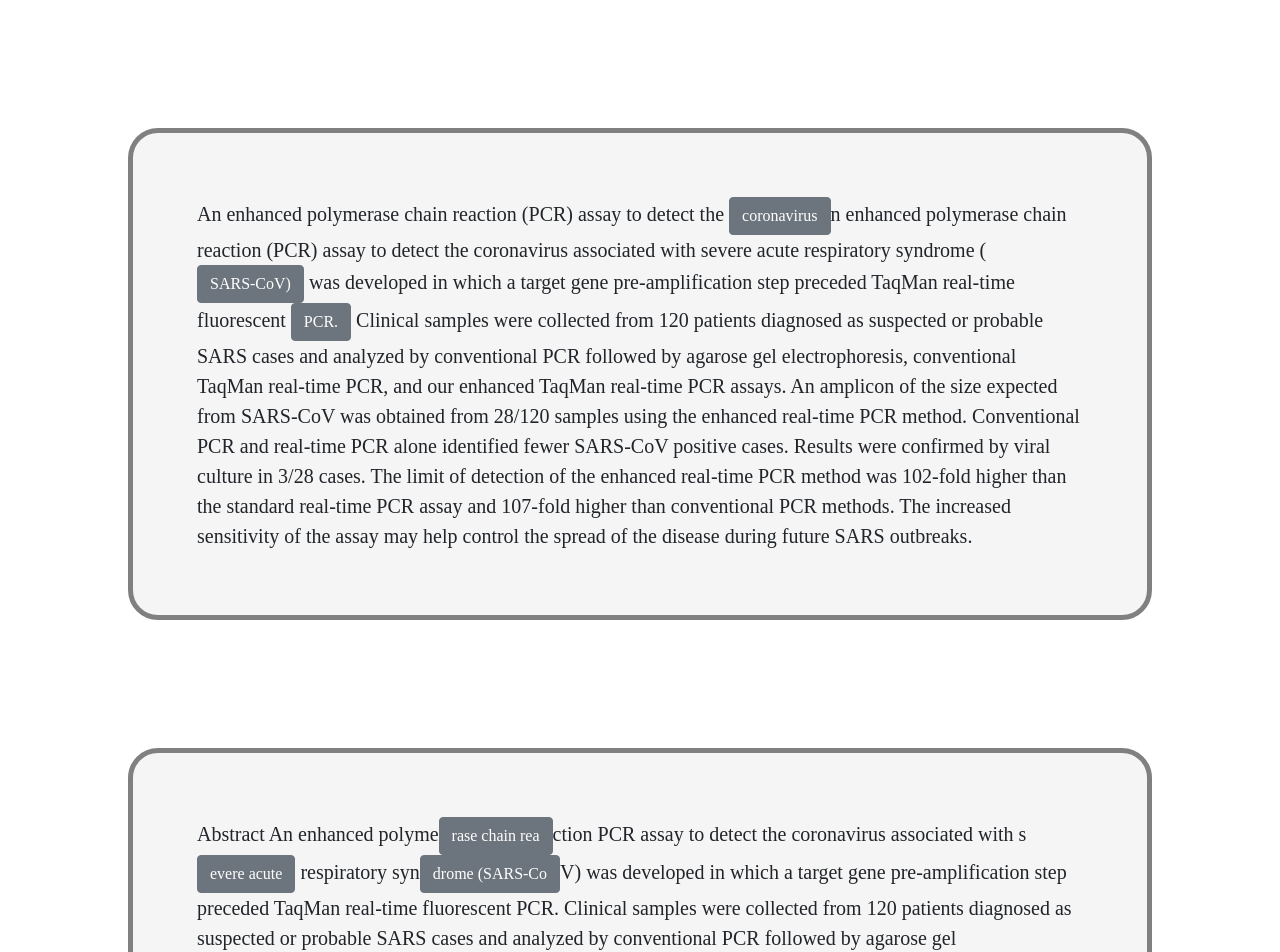
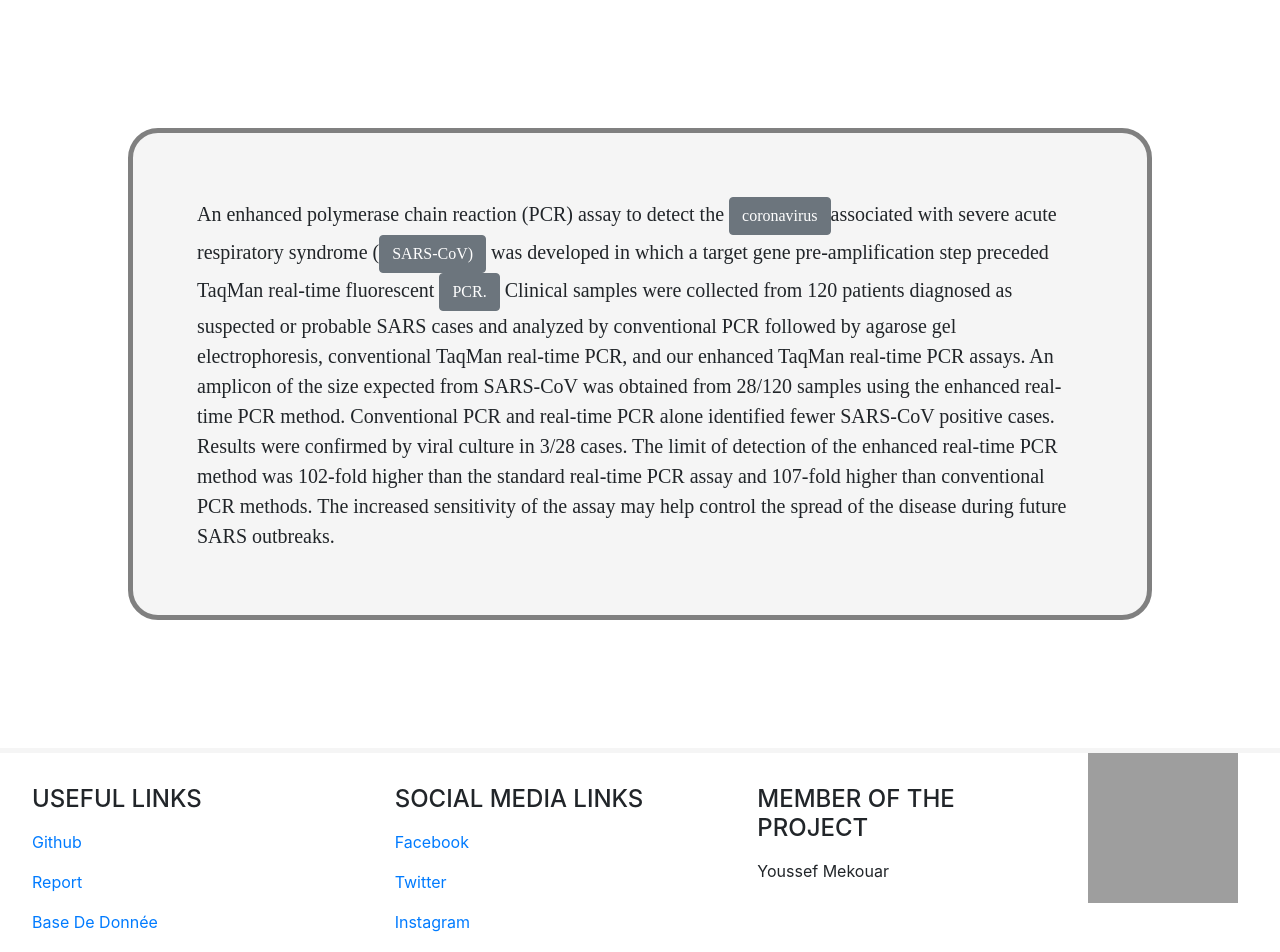
Before and after one commit to issa-project/visualization, a React (Create React App) app: page / in a window 1280 px wide. Shown: the top 952 px of the page. Built offline with nearby package versions, Linux system fonts and the light colour scheme; grey boxes are pictures that could not be loaded.

Commit message:
refactor Algo #7

```diff
--- a/src/App.js
+++ b/src/App.js
@@ -1,6 +1,5 @@
 
 import './App.css';
-import TextHighlight from './Component/TextHighlight';
 import TextHighlight2 from './Component/TextHighlight2';
 import { Footer }  from './Component/Footer';
 
@@ -9,7 +8,6 @@ function App() {
   return (
       <div>
           <TextHighlight2/>
-          <TextHighlight/>
             <Footer/>
       </div>
 
--- a/src/Component/TextHighlight2.js
+++ b/src/Component/TextHighlight2.js
@@ -15,7 +15,7 @@ class TextHighlight2 extends Component {
             An amplicon of the size expected from SARS-CoV was obtained from 28/120 samples using the enhanced real-time PCR method. Conventional PCR and real-time PCR alone identified fewer SARS-CoV positive cases. Results were confirmed by viral culture in 3/28 cases.
             The limit of detection of the enhanced real-time PCR method was 102-fold higher than the standard real-time PCR assay and 107-fold higher than conventional PCR methods. The increased sensitivity of the assay may help control the spread of the disease during future SARS outbreaks.`,
             meta:  [
-                {start: 64, end :null, title : "coronavirus", content : "group of related viruses that cause diseases in mammals and birds", linkData :"https://www.wikidata.org/wiki/Q89469904"},
+                {start: 64, end :75, title : "coronavirus", content : "group of related viruses that cause diseases in mammals and birds", linkData :"https://www.wikidata.org/wiki/Q89469904"},
                 {start: 127, end : 135, title : "SARS-CoV", content : "viral strain that causes severe acute respiratory syndrome (SARS)", linkData :"https://www.wikidata.org/wiki/Q85438966"},
                 {start: 235, end : 238, title : "PCR", content : "In vitro method for producing large amounts of specific DNA or RNA fragments from small amounts of short oligonucleotide primers", linkData : "http://wikidata.org/entity/Q176996"},
                 ],
@@ -27,14 +27,13 @@ class TextHighlight2 extends Component {
     wrap(id, text, begin, e, result) {
         let s1 = text.substring(begin, e.start);
         let w ="".substring(0);
+
         if (e.end === null){
             w = text.substring(e.start, e.start + (e.title).length)
         }
         else {
             w = text.substring(e.start, e.end + 1);
-
         }
-        console.log(w);
         let title = e.title.substring(0);
         let content = e.content.substring(0);
         result.push(<span>{s1}</span>);
@@ -53,9 +52,11 @@ class TextHighlight2 extends Component {
         for (let i = 0; i < this.state.meta.length; i++) {
             this.wrap("word-" + i, this.state.text, begin, this.state.meta[i], result);
             begin = this.state.meta[i].end + 1;
+            console.log(begin)
         }
         let r = this.state.text.substring(begin);
-        result.push(<span>{ r }</span>)
+        console.log(r);
+        result.push(<span>{ r }</span>);
         return <div className="compoTexts"> {result} </div>
     }
 
```
